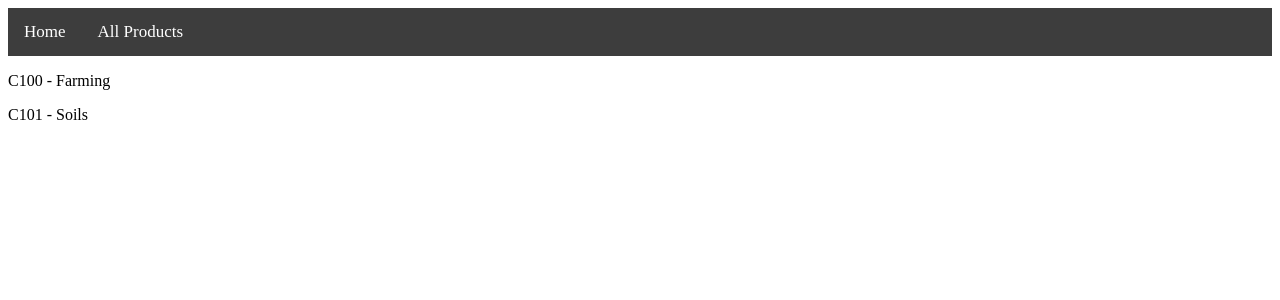
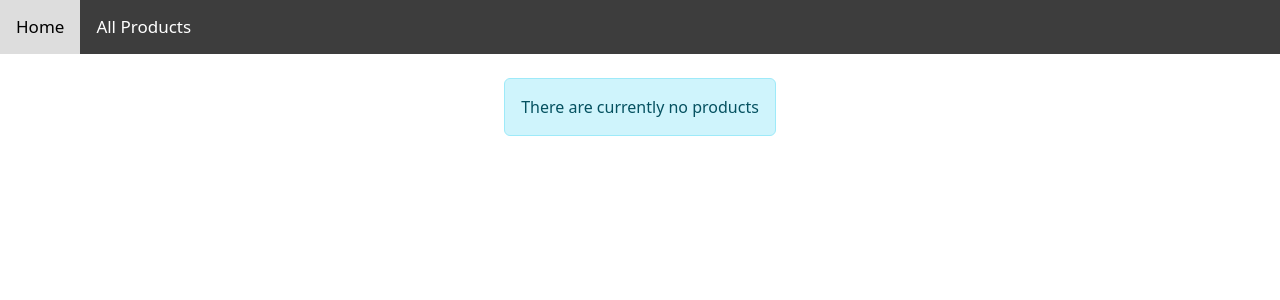
Before and after one commit to BryanTYTan/content-access-system, a Flask app: page /allProds in a window 1280 px wide. Shown: the top 300 px of the page. Run offline with Flask 3, Linux system fonts and the light colour scheme; a user stored in the database is signed in; data comes from the database, SQL or seed files in the repository.

Commit message:
Added Styling to product page.

```diff
--- a/Flask_app/database_access.py
+++ b/Flask_app/database_access.py
@@ -6,13 +6,18 @@
     conn.row_factory = sqlite3.Row
     return conn
 
-def get_products_available():
+def get_products_available(user_id=False):
     conn = get_db_connection()
     cursor = conn.cursor()
 
-    # Get available products in db
-    cursor.execute("SELECT * FROM Product")
-    products = cursor.fetchall()
+    products = False
+
+    if user_id:
+        print(f"halo world")
+    else:
+        # Get available products in db
+        cursor.execute("SELECT * FROM Product")
+        products = cursor.fetchall()
 
     cursor.close()
     return products
--- a/Flask_app/routes/main.py
+++ b/Flask_app/routes/main.py
@@ -14,9 +14,8 @@
 def all_products():
     values = {}
 
-    all_prods = get_products_available()
+    all_prods = get_products_available(user_id=session.get('id'))
 
     values['all_prods'] = all_prods
 
-
     return render_template('product_list.html', values=values)
--- a/Flask_app/templates/base.html
+++ b/Flask_app/templates/base.html
@@ -5,6 +5,10 @@
     <meta charset="UTF-8">
     <meta name="viewport" content="width=device-width, initial-scale=1.0">
     <link rel="stylesheet" type="text/css" href="{{ url_for('static',filename='styles/base.css') }}">
+
+    <!-- Latest compiled and minified CSS -->
+    <link href="https://cdn.jsdelivr.net/npm/bootstrap@5.3.3/dist/css/bootstrap.min.css" rel="stylesheet"
+        integrity="sha384-QWTKZyjpPEjISv5WaRU9OFeRpok6YctnYmDr5pNlyT2bRjXh0JMhjY6hW+ALEwIH" crossorigin="anonymous">
     <title>CAS</title>
 </head>
 
@@ -14,6 +18,10 @@
         <a href="{{ url_for('main.all_products')}}">All Products</a>
     </div>
     {% block content %}{% endblock %}
+
+    <script src="https://cdn.jsdelivr.net/npm/bootstrap@5.3.3/dist/js/bootstrap.bundle.min.js"
+        integrity="sha384-YvpcrYf0tY3lHB60NNkmXc5s9fDVZLESaAA55NDzOxhy9GkcIdslK1eN7N6jIeHz"
+        crossorigin="anonymous"></script>
 </body>
 
 </html>
--- a/Flask_app/templates/product_list.html
+++ b/Flask_app/templates/product_list.html
@@ -7,12 +7,30 @@
 
 {% block content %}
 
-{% if values['all_prods'] %}
-{% for product in values['all_prods'] %}
-<p> {{ product.title }}</p>
-{% endfor %}
-{% else %}
-<p>There are currently no products</p>
-{% endif %}
+<div class="d-flex flex-row justify-content-around flex-wrap mt-4">
+    {% if values['all_prods'] %}
+
+    {% for product in values['all_prods'] %}
+    <div class="card" style="width: 18rem;">
+        <div class="card-body">
+            <h5 class="card-title">
+                {{ product.title }}
+            </h5>
+            <p class="card-text">
+
+            </p>
+            <a href="#" class="btn btn-primary">
+                Subscribe to content
+            </a>
+        </div>
+    </div>
+    {% endfor %}
+
+    {% else %}
+    <div class="alert alert-info" role="alert">
+        There are currently no products
+    </div>
+    {% endif %}
+</div>
 
 {% endblock %}
```
